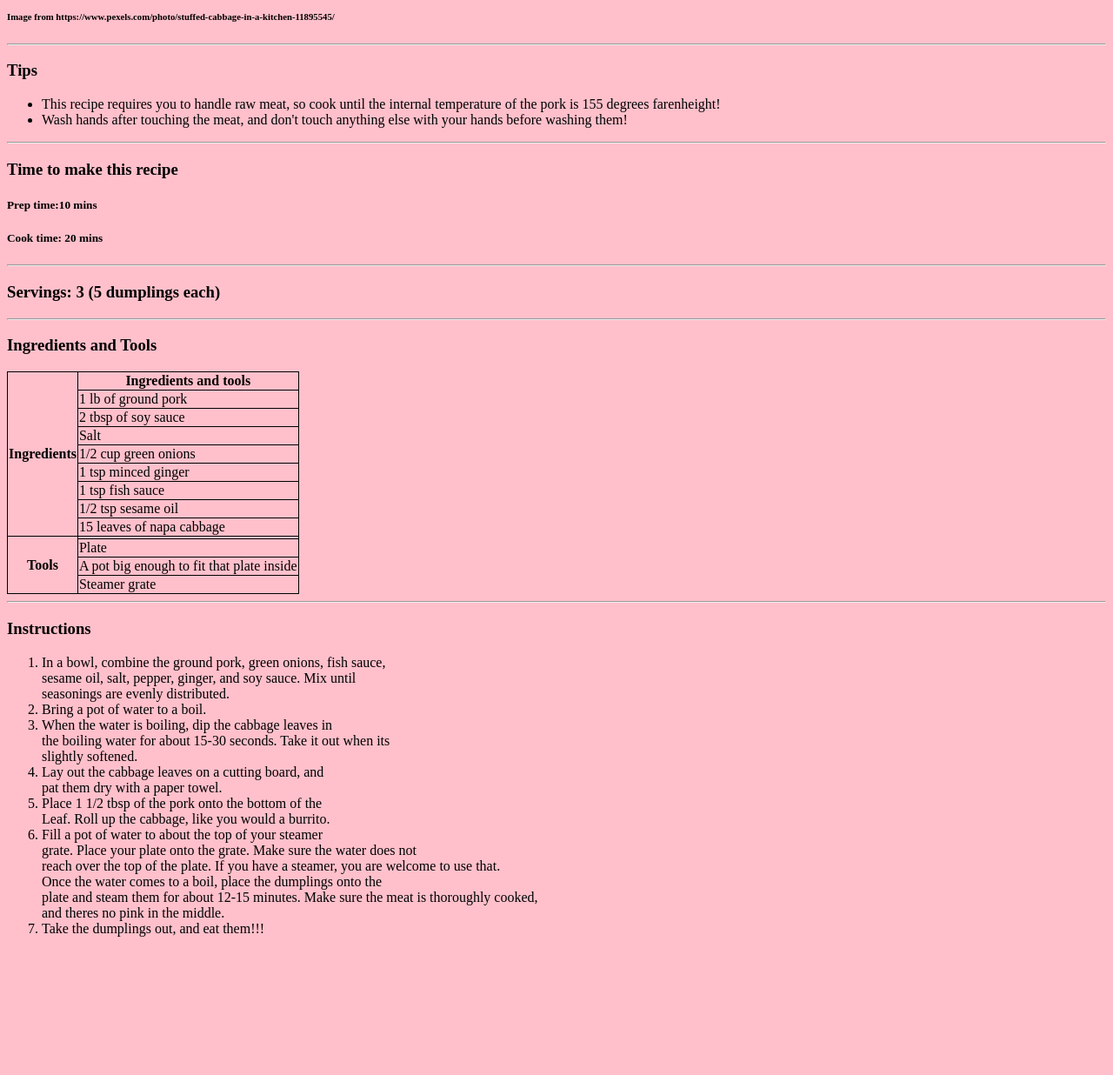
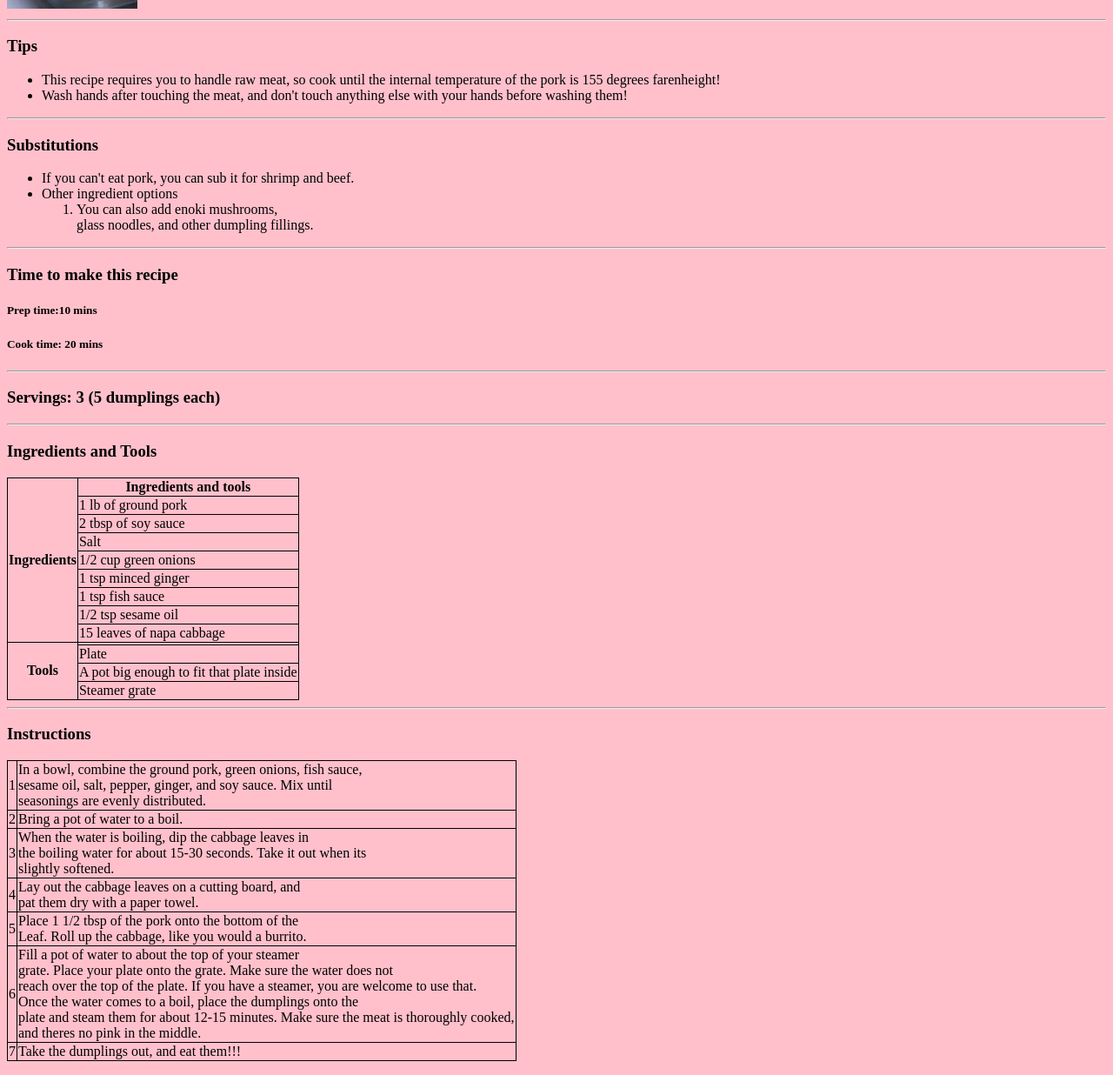
Before and after one commit to ErinYuJiaChen/ErinYuJiaChen.github.io, a plain HTML site: page projects/recipes/1.html in a window 1280 px wide. Shown: the part 490-1726 px from the top of the page at 87% size. Before the commit the page ends 1583 px from the top, so only its background shows below. Drawn offline with Linux system fonts and the light colour scheme.

Commit message:
Fixing my recipes according to the rubric

```diff
--- a/projects/recipes/1.html
+++ b/projects/recipes/1.html
@@ -2,6 +2,7 @@
 <html lang="en">
 	<head>
 		<title>Recipe 1</title>
+		<-- !Image from, creator gave free use https://www.pexels.com/photo/stuffed-cabbage-in-a-kitchen-11895545/ -->
 		<script src="../../js/validate.js"></script>
 <style>
 	body{background-color:pink;}
@@ -18,12 +19,20 @@ table, tr, th, td{
 Me and my friend tested this recipe out once, and my family has been occasionally making it for dinner sometimes.<br> It's very yummy, and I would even say it's pretty healthy. You can add pretty<br> much anything to these dumplings! you can wrap it with mushrooms, noodles, vegetables, and more. This version <br> will just be the plain recipe. "They're pretty fun to make, but make enough so your family doesn't eat it in 2<br> seconds." - My dad
 		</pre>
 		<img src="../../images/cabbagerolls.jpg" alt="Cabbage rolls" width="150" height="250">
-		<h6>Image from https://www.pexels.com/photo/stuffed-cabbage-in-a-kitchen-11895545/</h6>
 		<hr>
 		<h3>Tips</h3>
 		<ul>
 			<li>This recipe requires you to handle raw meat, so cook until the internal temperature of the pork is 155 degrees farenheight!</li>
 				<li>Wash hands after touching the meat, and don't touch anything else with your hands before washing them!</li>
+		</ul>
+		<hr>
+		<h3>Substitutions</h3>
+		<ul>
+			<li>If you can't eat pork, you can sub it for shrimp and beef.</li>
+				<li>Other ingredient options</li>
+				<ol>
+					<li>You can also add enoki mushrooms,<br> glass noodles, and other dumpling fillings.</li>
+				</ol>
 		</ul>
 		<hr>
 		<h3>Time to make this recipe</h3>
@@ -78,14 +87,35 @@ Me and my friend tested this recipe out once, and my family has been occasionall
 		</table>
 		<hr>
 		<h3>Instructions</h3>
-		<ol>
-			<li>In a bowl, combine the ground pork, green onions, fish sauce,<br> sesame oil, salt, pepper, ginger, and soy sauce. Mix until<br> seasonings are evenly distributed.
-			<li>Bring a pot of water to a boil.</li>
-			<li>When the water is boiling, dip the cabbage leaves in<br> the boiling water for about 15-30 seconds. Take it out when its<br> slightly softened.</li>
-			<li>Lay out the cabbage leaves on a cutting board, and<br> pat them dry with a paper towel.</li>
-			<li>Place 1 1/2 tbsp of the pork onto the bottom of the<br> Leaf. Roll up the cabbage, like you would a burrito.</li>
-			<li>Fill a pot of water to about the top of your steamer<br> grate. Place your plate onto the grate. Make sure the water does not <br> reach over the top of the plate. If you have a steamer, you are welcome to use that. <br> Once the water comes to a boil, place the dumplings onto the <br> plate and steam them for about 12-15 minutes. Make sure the meat is thoroughly cooked,<br> and theres no pink in the middle.</li>
-			<li>Take the dumplings out, and eat them!!!</li>
-		</ol>
+		<table>
+			<tr>
+				<td>1</td>
+				<td>In a bowl, combine the ground pork, green onions, fish sauce,<br> sesame oil, salt, pepper, ginger, and soy sauce. Mix until<br> seasonings are evenly distributed.</td>
+			</tr>
+			<tr>
+			<td>2</td>
+			<td>Bring a pot of water to a boil.</td>
+			</tr>
+			<tr>
+			<td>3</td>
+			<td>When the water is boiling, dip the cabbage leaves in<br> the boiling water for about 15-30 seconds. Take it out when its<br> slightly softened.</td>
+			</tr>
+			<tr>
+			<td>4</td>
+			<td>Lay out the cabbage leaves on a cutting board, and<br> pat them dry with a paper towel.</td>
+			</tr>
+			<tr>
+			<td>5</td>
+			<td>Place 1 1/2 tbsp of the pork onto the bottom of the<br> Leaf. Roll up the cabbage, like you would a burrito.</td>
+			</tr>
+			<tr>
+			<td>6</td>
+			<td>Fill a pot of water to about the top of your steamer<br> grate. Place your plate onto the grate. Make sure the water does not <br> reach over the top of the plate. If you have a steamer, you are welcome to use that. <br> Once the water comes to a boil, place the dumplings onto the <br> plate and steam them for about 12-15 minutes. Make sure the meat is thoroughly cooked,<br> and theres no pink in the middle.</td>
+			</tr>
+			<tr>
+			<td>7</td>
+			<td>Take the dumplings out, and eat them!!!</td>
+			</tr>
+		</table>
 		<p></p>
 	</body>
```
Also changed, not shown: projects/recipes/2.html (+1 -1 lines).
